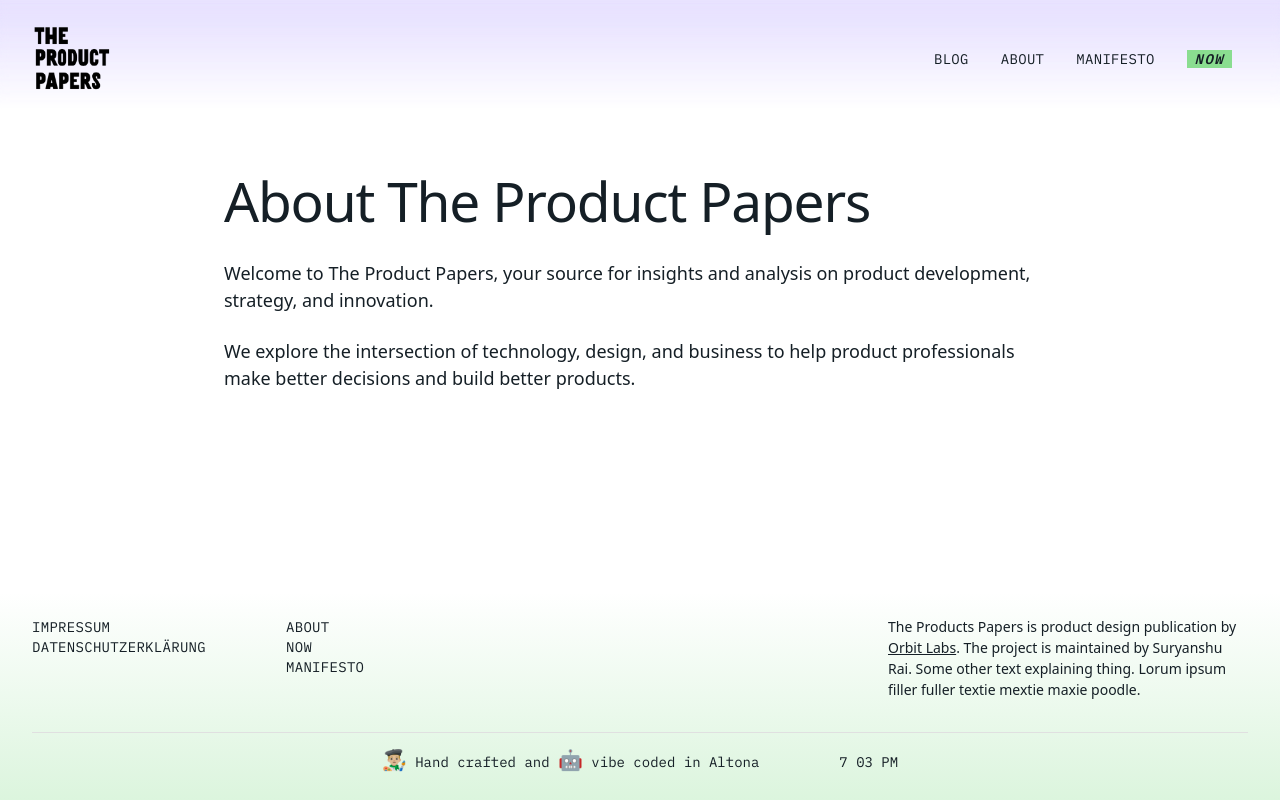
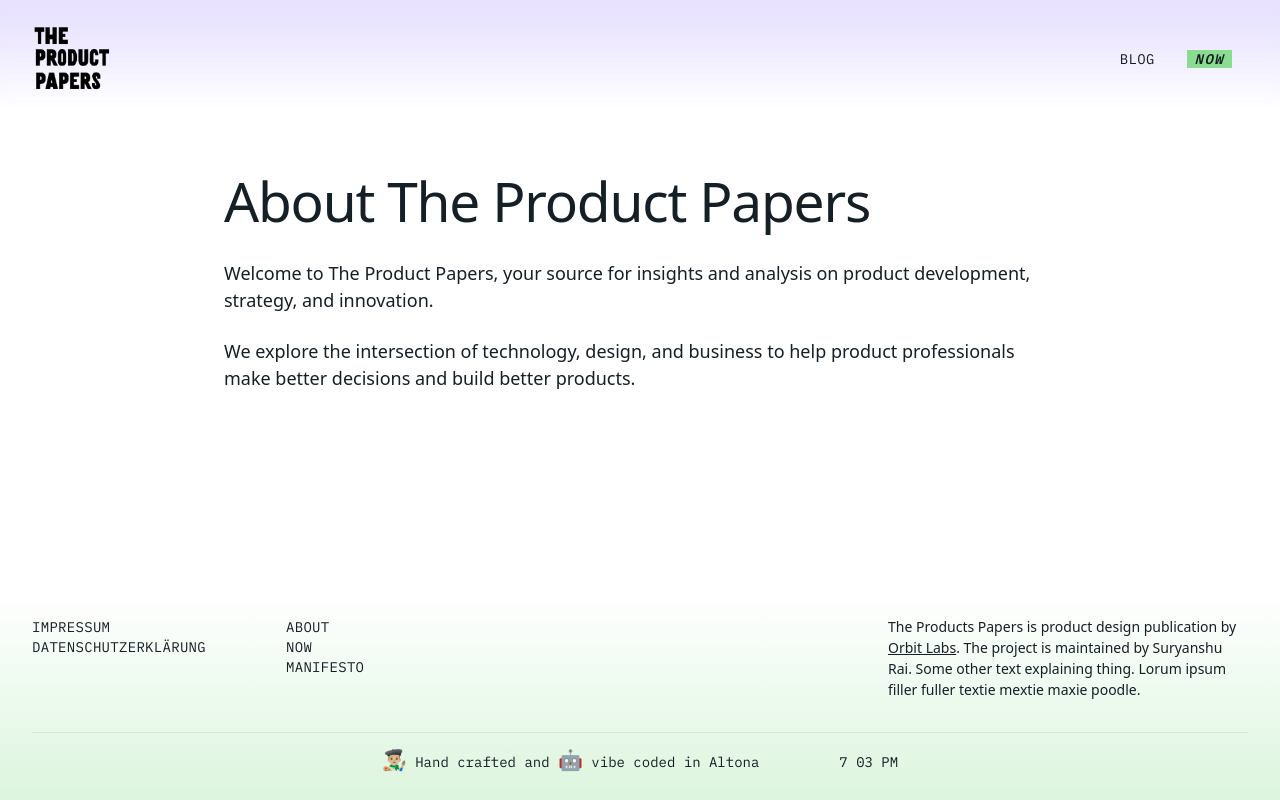
Before and after one commit to opp-dev/tpp-website, a Next.js app: page /about in a window 1280 px wide. Built offline with nearby package versions, Linux system fonts and the light colour scheme; no server answers.

Commit message:
Update navigation: remove About and Manifesto links

```diff
--- a/src/components/Header.tsx
+++ b/src/components/Header.tsx
@@ -11,9 +11,9 @@ interface NavLink {
 const navLinks: NavLink[] = [
   // { href: "/", label: "Home" },
   { href: "/blog", label: "Blog" },
-  { href: "/about", label: "About" },
+  // { href: "/about", label: "About" },
   // { href: "/contact", label: "Contact" },
-  { href: "/manifesto", label: "Manifesto" },
+  // { href: "/manifesto", label: "Manifesto" },
   {
     href: "/now",
     label: "Now",
```
Lines whose indentation alone changed are shown as unchanged.
